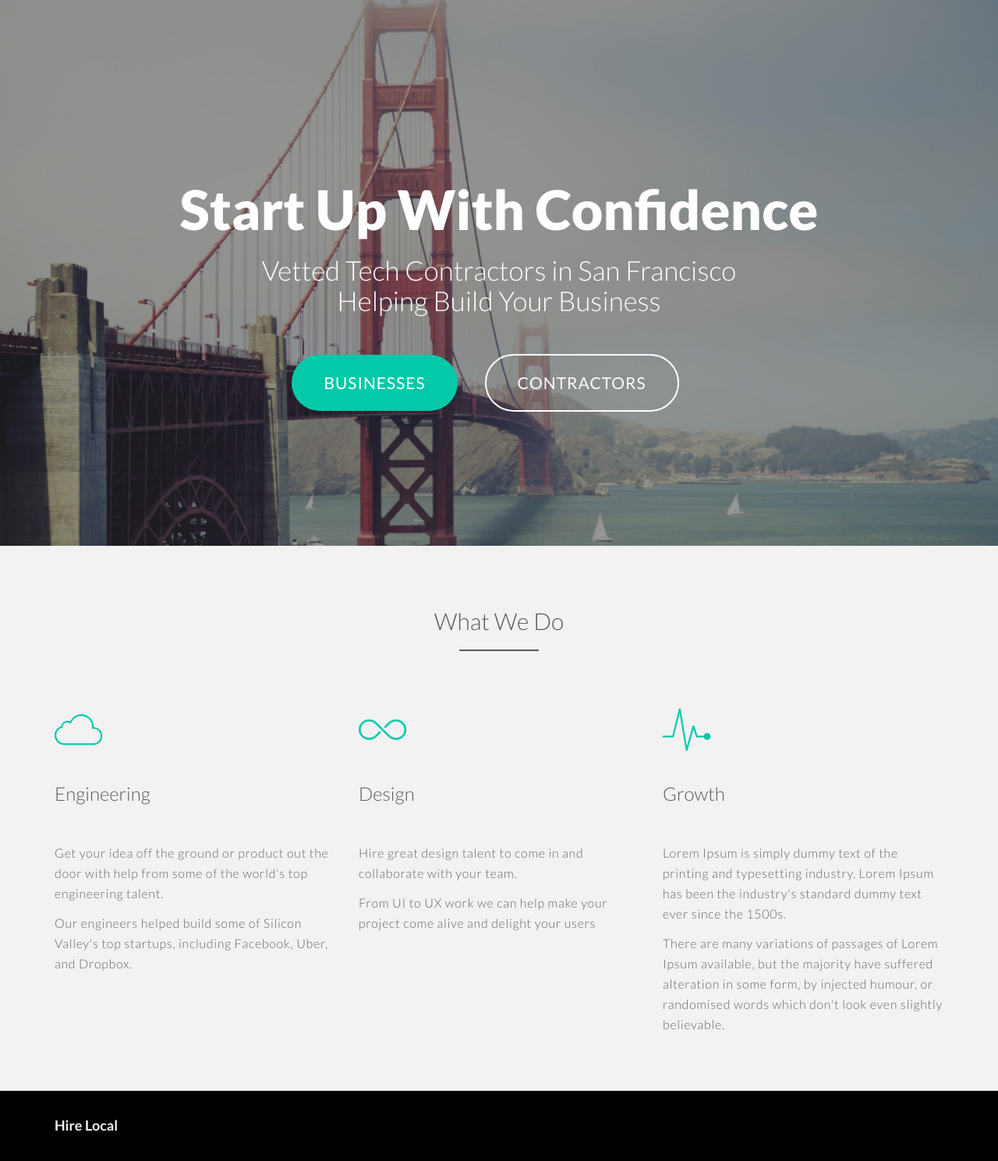
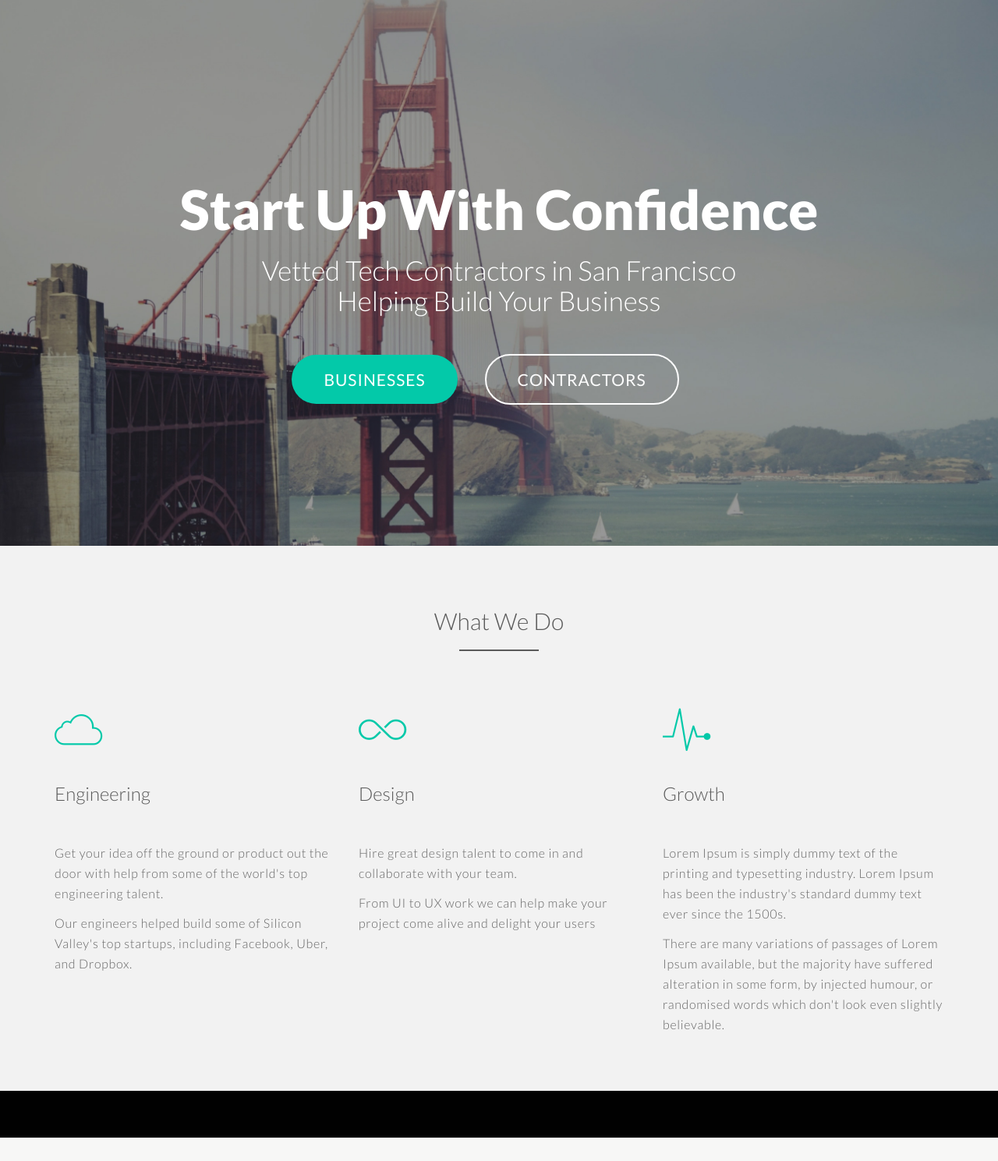
Before and after one commit to joemellin/djtech, a PHP site: page / in a window 1280 px wide. Shown: the whole page at 78% size. After the commit the page ends 1459 px from the top, so only its background shows below. Run offline with PHP 8.4, Linux system fonts and the light colour scheme; some libraries are stand-ins or nearby versions; some web fonts are replaced.

Commit message:
update homepage

```diff
--- a/assets/css/style.css
+++ b/assets/css/style.css
@@ -327,6 +327,7 @@ input {
 	border-radius: 50px;
 	margin-right: 35px;
 	font-size: 21px;
+	line-height: 21px;
 	letter-spacing: 1px;
 	text-transform: uppercase;
 	padding: 20px 40px 20px 40px;
--- a/home.html
+++ b/home.html
@@ -112,7 +112,7 @@
       <div class="container">
         <div class="row">
           <div class="col-md-8">
-            <h4>Hire Local</h4>
+            <h4></h4>
           </div>
           <div class="col-md-4">
 
```
